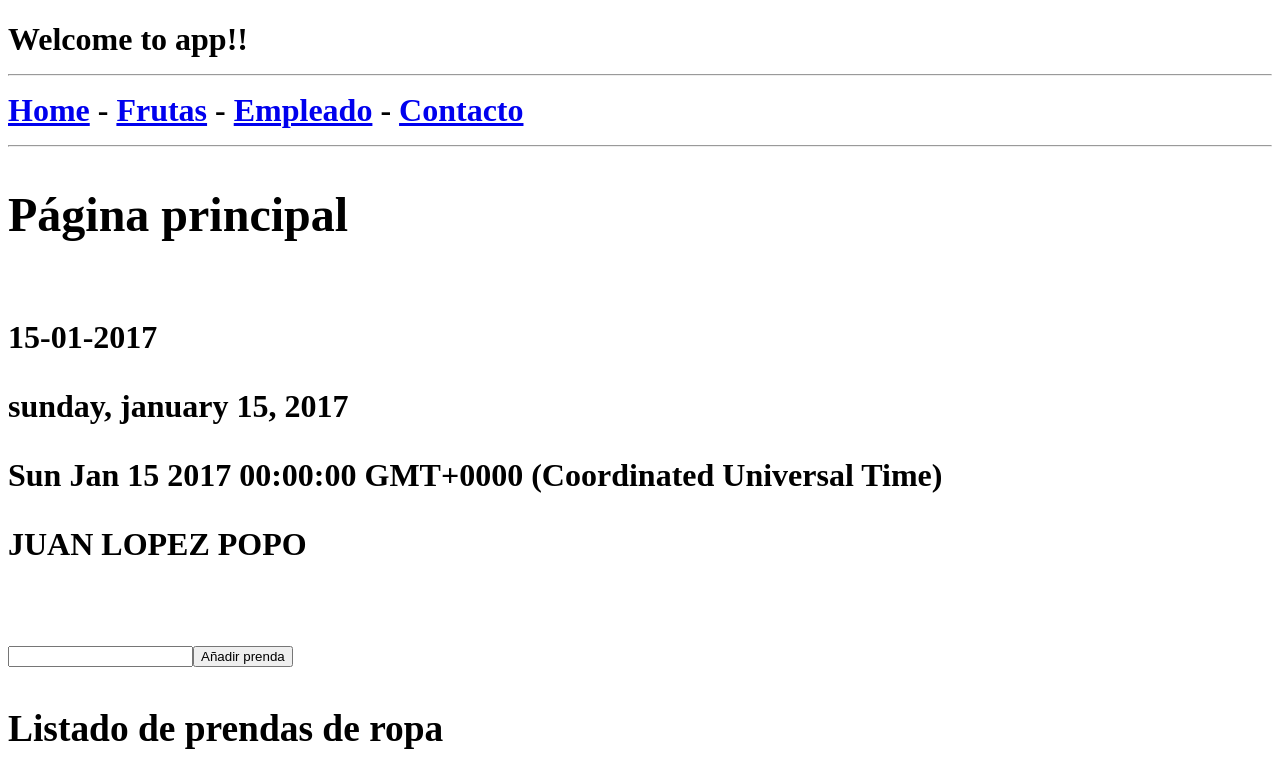
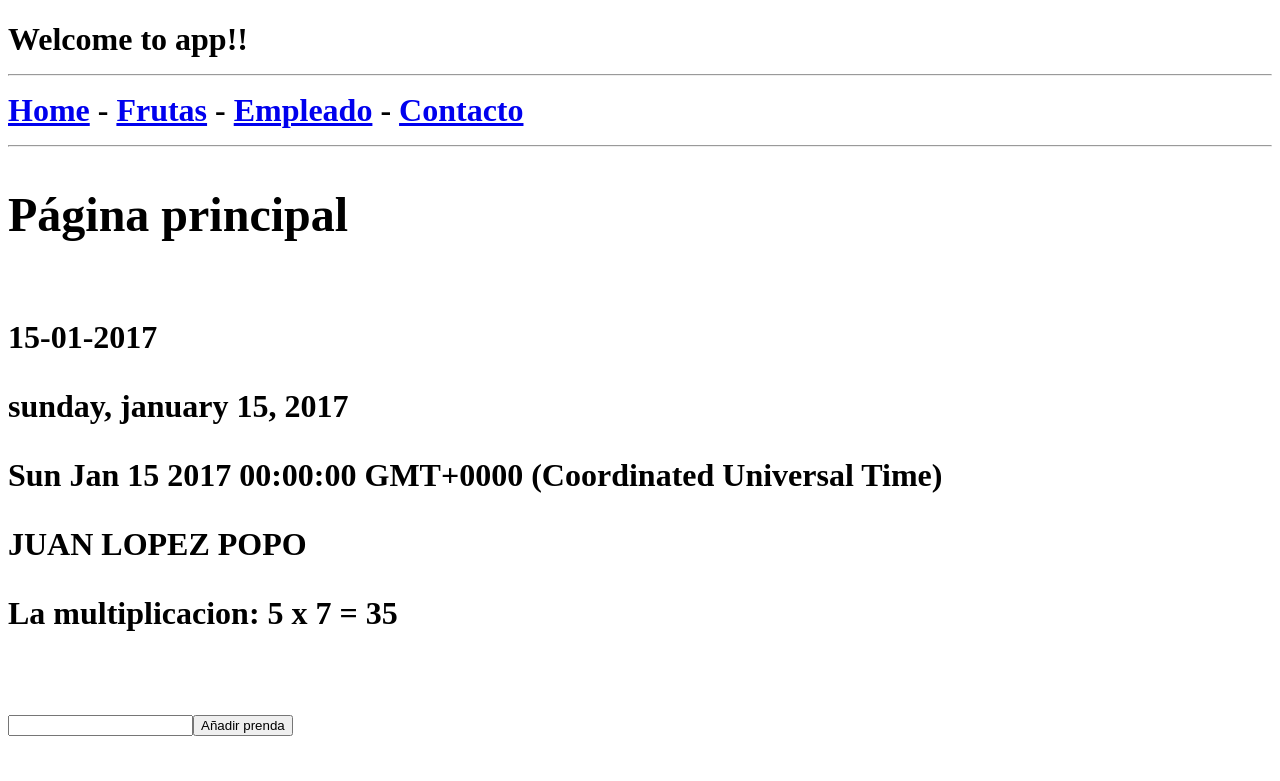
Before and after one commit to Ghuk/curso-angular4, an Angular app: page / in a window 1280 px wide. Shown: the top 781 px of the page. Built offline with nearby package versions, Linux system fonts and the light colour scheme.

Commit message:
Se termino el video 39 de la carpeta 8 y la carpeta 8

```diff
--- a/src/app/app.module.ts
+++ b/src/app/app.module.ts
@@ -9,13 +9,16 @@ import { EmpleadoComponent } from './empleado/empleado.component';
 import { ContactoComponent} from './contacto/contacto.component';
 import { HomeComponent } from './home/home.component';
 
+import { ConversorPipe} from './pipes/conversor.pipe';
+
 @NgModule({
   declarations: [
     AppComponent,
     EmpleadoComponent,
     FrutaComponent,
     ContactoComponent,
-    HomeComponent
+    HomeComponent,
+    ConversorPipe
   ],
   imports: [
     BrowserModule,
--- a/src/app/home/home.component.html
+++ b/src/app/home/home.component.html
@@ -6,6 +6,9 @@
 <p>{{fecha| date: 'fullDate' | uppercase | lowercase}}</p>
 <p>{{fecha}}</p>
 <p>{{nombre | uppercase}}</p>
+
+<p>{{5 | conversor: 7}}</p>
+
 <br/>
 <input type="text" [(ngModel)]="prenda_a_guardar">
 <button (click)="guardarPrenda()">Añadir prenda</button>
--- /dev/null
+++ b/src/app/pipes/conversor.pipe.ts
@@ -0,0 +1,13 @@
+import { Pipe, PipeTransform } from '@angular/core';
+
+@Pipe({ name: 'conversor'})
+export class ConversorPipe implements PipeTransform{
+	transform(value, por){
+		let value_one = parseInt(value);
+		let value_two = parseInt(por);
+
+		let result = "La multiplicacion: "+value_one+ " x "+value_two+" = "+ (value_one * value_two);
+
+		return result;
+	}
+}
```
